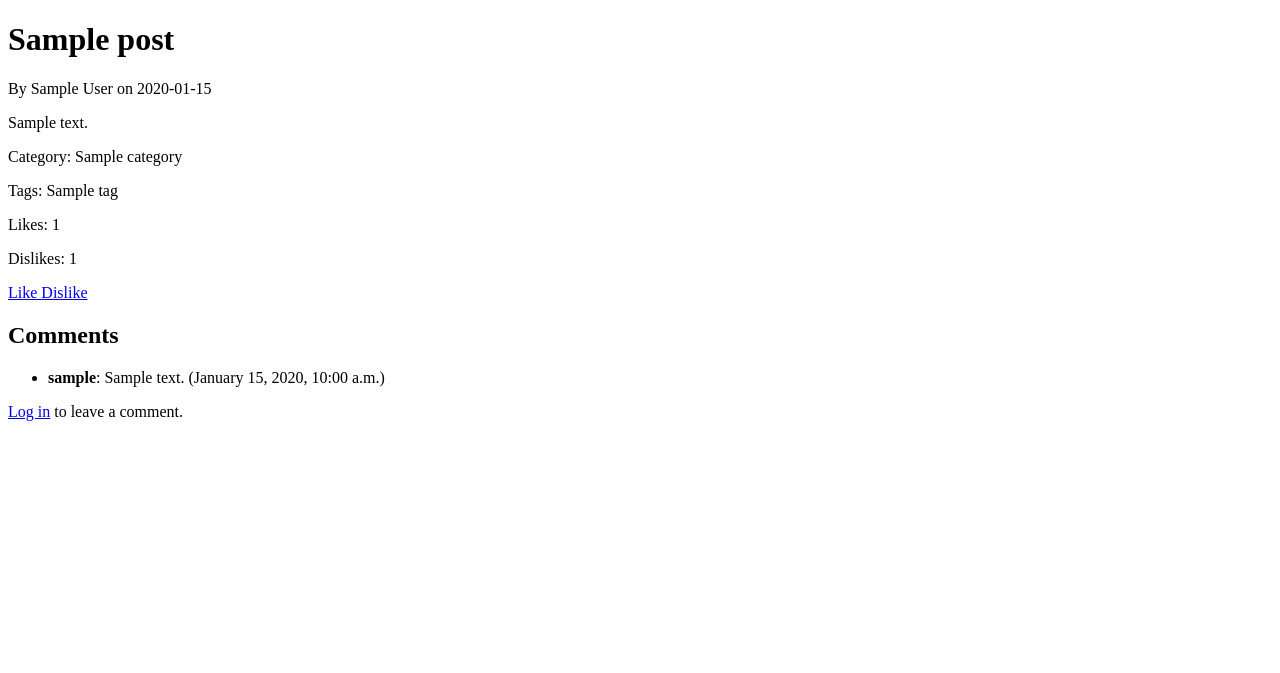
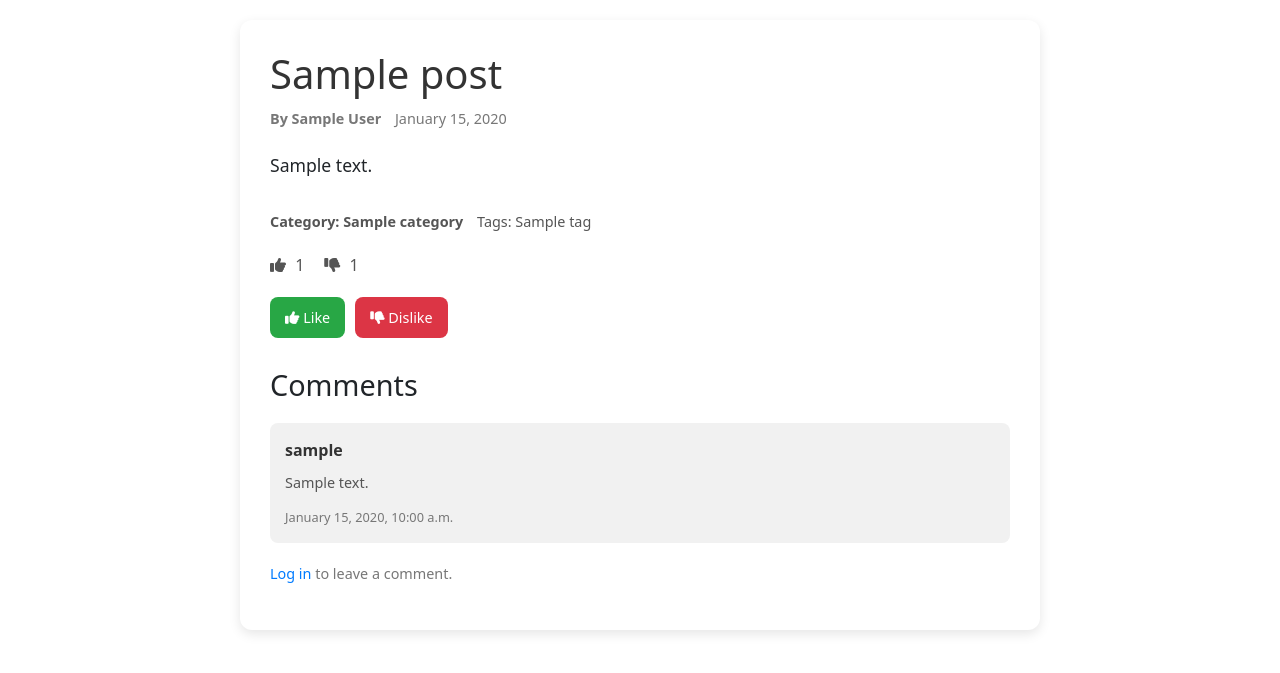
Before and after one commit to EliArn99/MyBlog, a Django app: template templates/blog/post_detail.html in a window 1280 px wide. Shown: the top 673 px of the page. Run offline with Django 3.2, Linux system fonts and the light colour scheme; the template is opened without the code that fills it: most values are stand-ins (such as "Sample title", 1, 10 or a date in 2020).

Commit message:
Update post_detail.html

```diff
--- a/templates/blog/post_detail.html
+++ b/templates/blog/post_detail.html
@@ -1,71 +1,98 @@
+{% load static %}
 <!DOCTYPE html>
 <html lang="en">
 <head>
     <meta charset="UTF-8">
+    <meta name="viewport" content="width=device-width, initial-scale=1">
     <title>{{ post.title }}</title>
+    <link rel="stylesheet" href="{% static 'css/post-detail.css' %}">
+    <link rel="stylesheet" href="https://cdn.jsdelivr.net/npm/bootstrap@5.3.0/dist/css/bootstrap.min.css">
+    <link rel="stylesheet" href="https://cdnjs.cloudflare.com/ajax/libs/font-awesome/6.0.0/css/all.min.css">
 </head>
 <body>
+    <div class="post-container">
         <!-- Post Title -->
-<h1>{{ post.title }}</h1>
+        <h1 class="post-title">{{ post.title }}</h1>
 
         <!-- Post Metadata -->
-<p>By {{ post.author }} on {{ post.created_at|date:"Y-m-d" }}</p>
+        <div class="post-meta">
+            <span class="author">By {{ post.author }}</span>
+            <span class="date">{{ post.created_at|date:"F j, Y" }}</span>
+        </div>
 
         <!-- Post Content -->
+        <div class="post-content">
             <p>{{ post.content }}</p>
+        </div>
 
-<!-- Post Categories -->
-<p>Category: {{ post.category }}</p>
-
-<!-- Post Tags -->
-<p>Tags: {% for tag in post.tags.all %}{{ tag.name }} {% endfor %}</p>
+        <!-- Post Categories and Tags -->
+        <div class="post-tags">
+            <span class="category">Category: {{ post.category }}</span>
+            <span class="tags">Tags: {% for tag in post.tags.all %}{{ tag.name }} {% endfor %}</span>
+        </div>
 
         <!-- Likes and Dislikes -->
-<p>Likes: {{ post.total_likes }}</p>
-<p>Dislikes: {{ post.total_dislikes }}</p>
+        <div class="post-reactions">
+            <span class="likes"><i class="fas fa-thumbs-up"></i> {{ post.total_likes }}</span>
+            <span class="dislikes"><i class="fas fa-thumbs-down"></i> {{ post.total_dislikes }}</span>
+        </div>
 
         <!-- Like/Dislike Buttons -->
-<a href="{% url 'like_post' post.id %}">
+        <div class="reaction-buttons">
+            <a href="{% url 'like_post' post.id %}" class="btn-like">
                 {% if user in post.likes.all %}
-        Unlike
+                    <i class="fas fa-thumbs-up"></i> Unlike
                 {% else %}
-        Like
+                    <i class="fas fa-thumbs-up"></i> Like
                 {% endif %}
             </a>
-<a href="{% url 'dislike_post' post.id %}">
+            <a href="{% url 'dislike_post' post.id %}" class="btn-dislike">
                 {% if user in post.dislikes.all %}
-        Remove Dislike
+                    <i class="fas fa-thumbs-down"></i> Remove Dislike
                 {% else %}
-        Dislike
+                    <i class="fas fa-thumbs-down"></i> Dislike
                 {% endif %}
             </a>
+        </div>
+
+        <!-- Comments Section -->
+        <div class="comments-section">
             <h2>Comments</h2>
-<ul>
+            {% if comments %}
+                <ul class="comments-list">
                     {% for comment in comments %}
-        <li><strong>{{ comment.user.username }}</strong>: {{ comment.content }}
-            ({{ comment.created_at|date:"F j, Y, g:i a" }})
+                        <li class="comment">
+                            <strong>{{ comment.user.username }}</strong>
+                            <p>{{ comment.content }}</p>
+                            <span class="comment-date">{{ comment.created_at|date:"F j, Y, g:i a" }}</span>
                         </li>
-    {% empty %}
-        <p>No comments yet. Be the first to comment!</p>
                     {% endfor %}
                 </ul>
+            {% else %}
+                <p class="no-comments">No comments yet. Be the first to comment!</p>
+            {% endif %}
+        </div>
 
         <!-- Comment Form -->
         {% if user.is_authenticated %}
+            <div class="comment-form">
                 <h3>Leave a Comment:</h3>
                 <form method="post">
                     {% csrf_token %}
                     {{ form.as_p }}
-        <button type="submit">Submit Comment</button>
+                    <button type="submit" class="btn-submit">Submit Comment</button>
                 </form>
+            </div>
         {% else %}
-    <p><a href="{% url 'account_login' %}">Log in</a> to leave a comment.</p>
+            <p class="login-prompt"><a href="{% url 'account_login' %}">Log in</a> to leave a comment.</p>
         {% endif %}
-
 
         <!-- Edit Post Link (if current user is the author) -->
         {% if request.user == post.author %}
-    <a href="{% url 'post_edit' post.id %}">Edit Post</a>
+            <div class="edit-post">
+                <a href="{% url 'post_edit' post.id %}" class="btn-edit">Edit Post</a>
+            </div>
         {% endif %}
+    </div>
 </body>
 </html>
```
Lines whose indentation alone changed are shown as unchanged.
